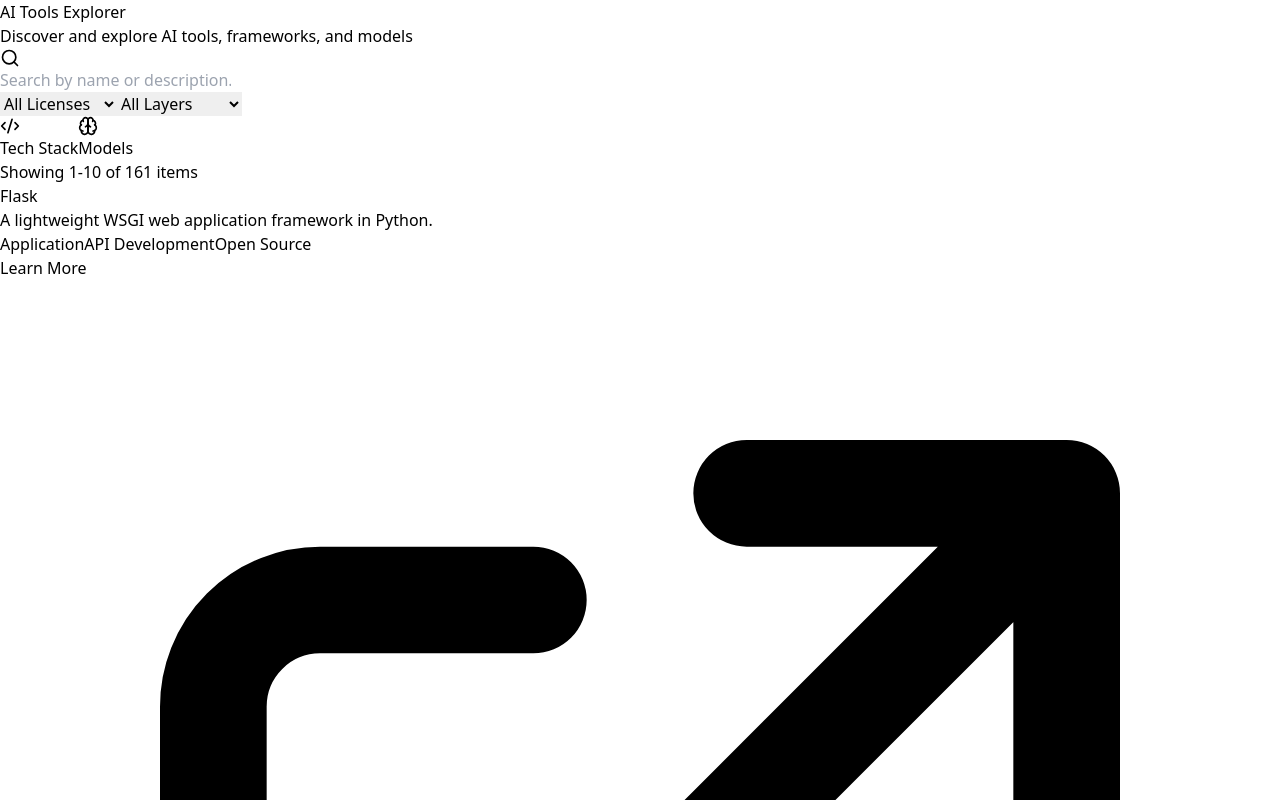
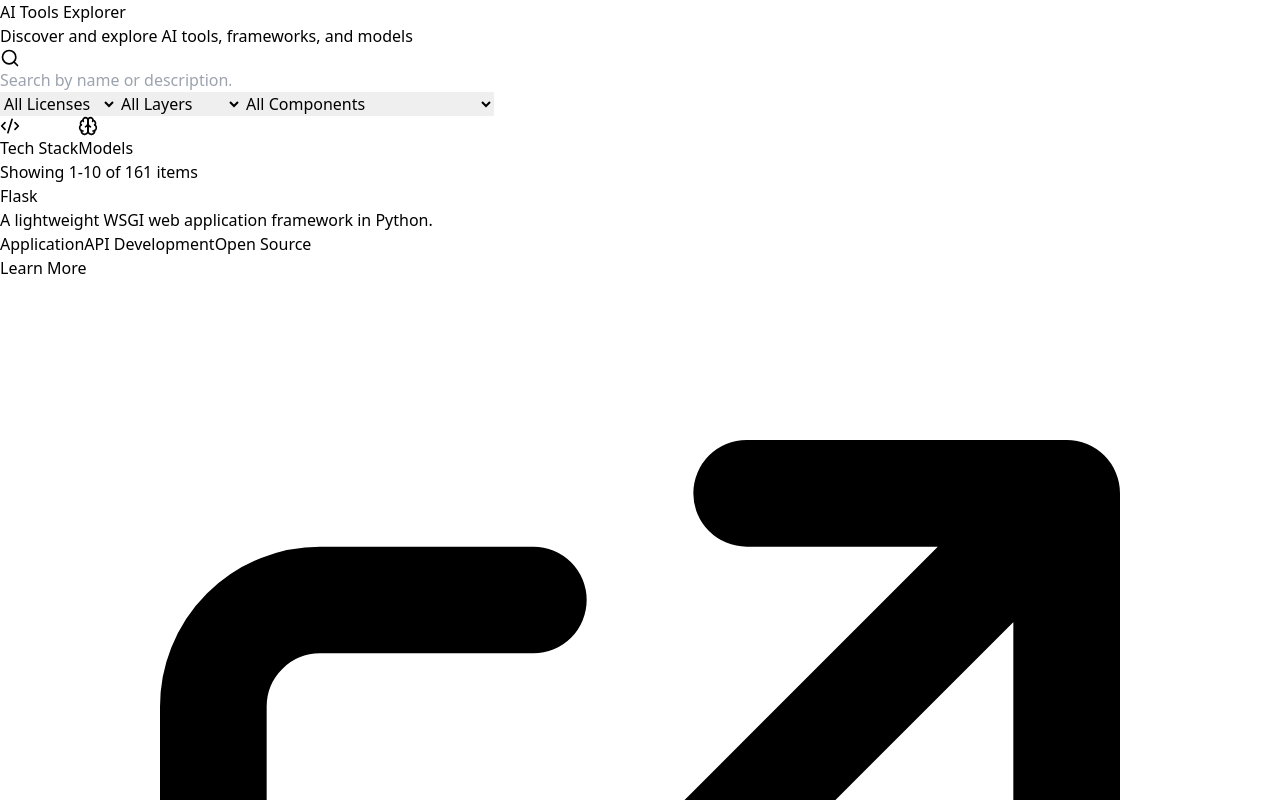
Before and after one commit to FaithTechCreate/ai-tools-explorer, a React (Vite) app: page / in a window 1280 px wide. Shown: the top 800 px of the page. Built offline with nearby package versions, Linux system fonts and the light colour scheme.

Commit message:
Enable filtering tech stack by component

```diff
--- a/src/components/Dashboard.tsx
+++ b/src/components/Dashboard.tsx
@@ -8,6 +8,7 @@
   const [activeTab, setActiveTab] = useState<'tech' | 'models'>('tech');
   const [searchQuery, setSearchQuery] = useState('');
   const [selectedLayer, setSelectedLayer] = useState<string>('');
+  const [selectedComponent, setSelectedComponent] = useState<string>('');
   const [selectedLicense, setSelectedLicense] = useState<string>('');
   const [currentPage, setCurrentPage] = useState(1);
   const itemsPerPage = 10;
@@ -19,6 +20,10 @@
 
   // Get unique layers and licenses for filters
   const layers = useMemo(() => Array.from(new Set(techStackData.map(item => item.Layer))), []);
+  const components = useMemo(() => {
+    const allComponents = techStackData.flatMap(item => item.Components.split(', '));
+    return Array.from(new Set(allComponents)).sort();
+  }, []);
   const licenses = useMemo(
     () => Array.from(new Set([...techStackData, ...modelsData].map(item => item.License))),
     []
@@ -32,29 +37,23 @@
           item.Name.toLowerCase().includes(searchQuery.toLowerCase()) ||
           item.Description.toLowerCase().includes(searchQuery.toLowerCase());
         const matchesLayer = !selectedLayer || item.Layer === selectedLayer;
+        const matchesComponent = !selectedComponent || item.Components.includes(selectedComponent);
         const matchesLicense = !selectedLicense || item.License === selectedLicense;
-        return matchesSearch && matchesLayer && matchesLicense;
+        return matchesSearch && matchesLayer && matchesComponent && matchesLicense;
       })
       .sort((a, b) => {
-        // Sort by Layer
         const layerComparison = compareStrings(a.Layer, b.Layer);
-        if (layerComparison !== 0) {
-          return layerComparison;
-        }
-        // Then by Component
+        if (layerComparison !== 0) return layerComparison;
+
         const componentComparison = compareStrings(a.Components, b.Components);
-        if (componentComparison !== 0) {
-          return componentComparison;
-        }
-        // Then by License
+        if (componentComparison !== 0) return componentComparison;
+
         const licenseComparison = compareStrings(a.License, b.License);
-        if (licenseComparison !== 0) {
-          return licenseComparison;
-        }
-        // Finally by Name
+        if (licenseComparison !== 0) return licenseComparison;
+
         return compareStrings(a.Name, b.Name);
       });
-  }, [searchQuery, selectedLayer, selectedLicense]);
+  }, [searchQuery, selectedLayer, selectedComponent, selectedLicense]);
 
   // Filter and sort models
   const filteredModels = useMemo(() => {
@@ -115,9 +114,14 @@
         <span className="px-2 py-1 bg-blue-100 text-blue-800 text-xs rounded-full">
           {item.Layer}
         </span>
-        <span className="px-2 py-1 bg-green-100 text-green-800 text-xs rounded-full">
-          {item.Components}
+        {item.Components.split(', ').map(component => (
+          <span
+            key={component}
+            className="px-2 py-1 bg-green-100 text-green-800 text-xs rounded-full"
+          >
+            {component}
           </span>
+        ))}
         <span className="px-2 py-1 bg-purple-100 text-purple-800 text-xs rounded-full">
           {item.License}
         </span>
@@ -216,6 +220,7 @@
           </select>
 
           {activeTab === 'tech' && (
+            <>
               <select
                 className="border rounded-lg px-4 py-2"
                 value={selectedLayer}
@@ -228,6 +233,20 @@
                   </option>
                 ))}
               </select>
+
+              <select
+                className="border rounded-lg px-4 py-2"
+                value={selectedComponent}
+                onChange={e => setSelectedComponent(e.target.value)}
+              >
+                <option value="">All Components</option>
+                {components.map(component => (
+                  <option key={component} value={component}>
+                    {component}
+                  </option>
+                ))}
+              </select>
+            </>
           )}
         </div>
 
```
Lines whose indentation alone changed are shown as unchanged.
